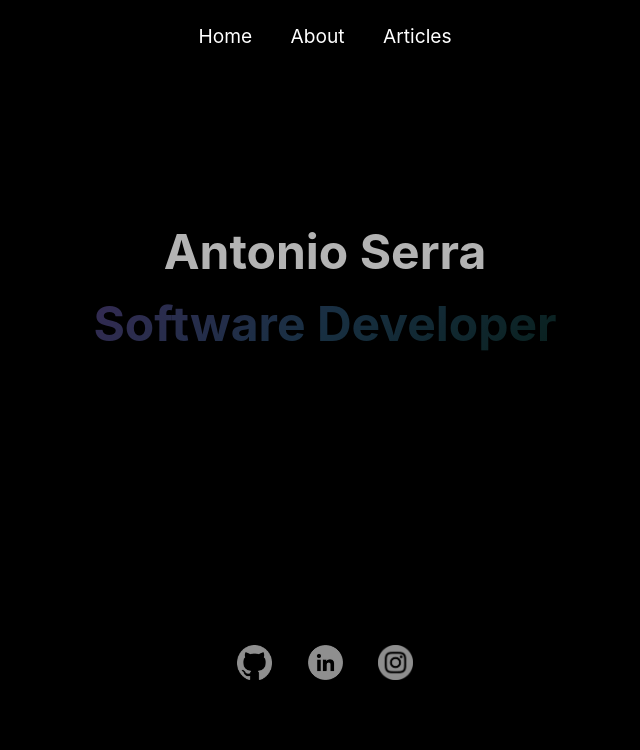
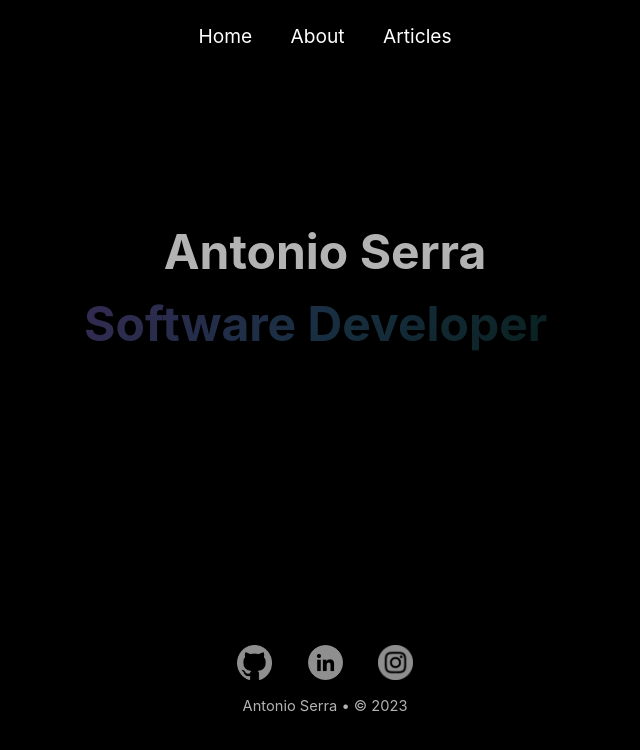
Before and after one commit to antoniorws/antoniorwserra.com, a React (Create React App) app: page /index in a window 1280 px wide. Shown: the top 750 px of the page, without its empty margins (315-955 px from the left). Built offline with nearby package versions, Linux system fonts and the light colour scheme.

Commit message:
type in software developer

```diff
--- a/package.json
+++ b/package.json
@@ -13,6 +13,7 @@
     "react-dom": "^18.2.0",
     "react-router-dom": "^5.2.0",
     "react-scripts": "5.0.1",
+    "react-typed": "^1.2.0",
     "web-vitals": "^2.1.4"
   },
   "scripts": {
--- a/src/components/Footer/Footer.css
+++ b/src/components/Footer/Footer.css
@@ -3,6 +3,11 @@ footer{
   left: 0;
   right: 0;
   position: static;
+}
+
+footer p {
+  font-size: smaller;
+  margin: 0 0 10px 0;
 }
 
 footer nav {
--- a/src/components/Footer/Footer.jsx
+++ b/src/components/Footer/Footer.jsx
@@ -13,6 +13,7 @@ function Footer(){
                     <li><a target='_blank' rel='noreferrer' href="https://www.linkedin.com/in/antonio-rodrigo-wanderley-serra/"><img alt='LinkedIn' src={linkedInImage} /></a></li>
                     <li><a target='_blank' rel='noreferrer' href="https://www.instagram.com/antoniowserra/"><img alt='Instagram' src={instagramImage} /></a> </li>
                 </ul>
+                <p>Antonio Serra • © 2023</p>
             </nav>
         </footer>
     )
--- a/src/pages/Home/Home.jsx
+++ b/src/pages/Home/Home.jsx
@@ -1,5 +1,6 @@
 import React from 'react';
 import './Home.css';
+import Typed from "react-typed";
 
 function Home(){
     return (
@@ -8,8 +9,12 @@ function Home(){
                 <h1 class="name">Antonio Serra</h1>
                 <strong>
                     <div class="softwareDeveloper">
-                        <span class="software">Software </span>
-                        <span class="developer">Developer</span>
+                        <Typed
+                            strings={[
+                            "Software Developer",
+                            ]}
+                            typeSpeed={150}
+                        />
                     </div>
                 </strong>
             </div>
```
Also changed, not shown: 1 other file (tests, documents, lock files or other folders).
